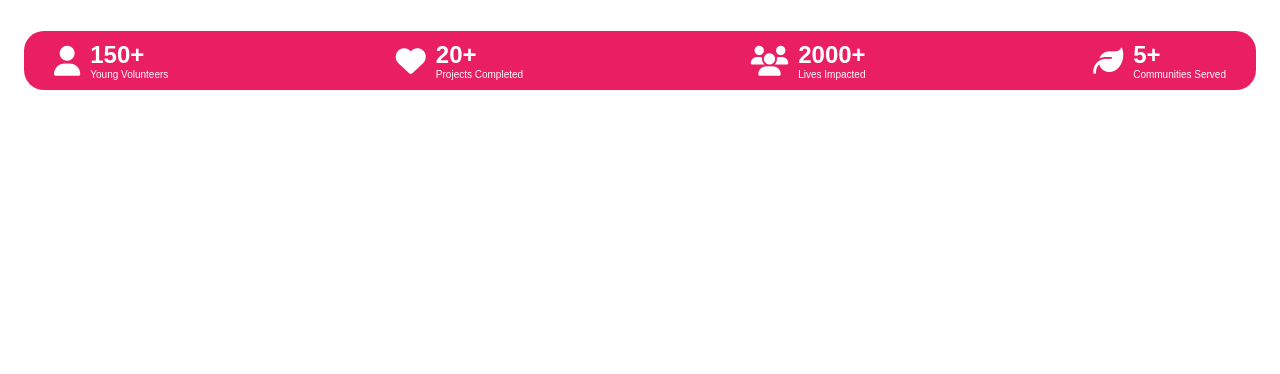
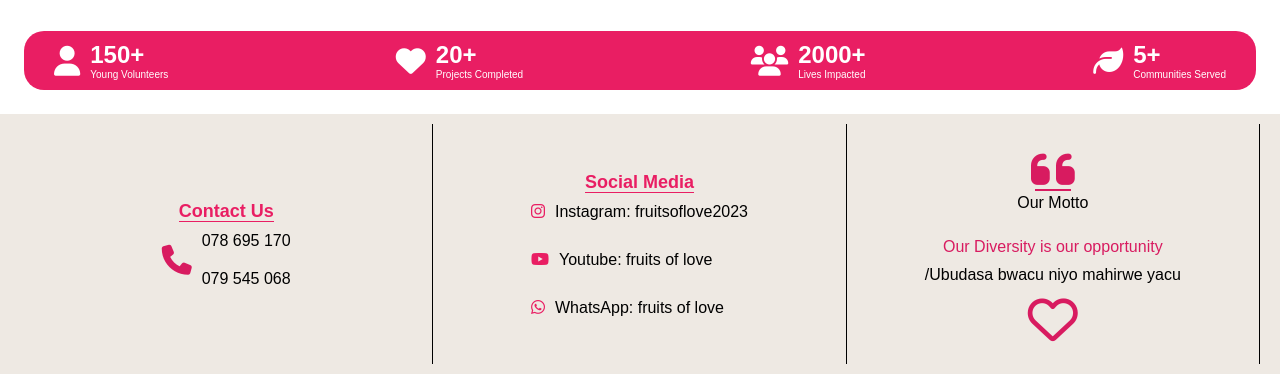
Before and after one commit to mutangana-joseph/fruits_of_love, a plain HTML site: page index.html in a window 1280 px wide. Shown: the part 662-1036 px from the top of the page. Before the commit the page ends 800 px from the top, so only its background shows below. Drawn offline with Linux system fonts and the light colour scheme.

Commit message:
Completed social links section

```diff
--- a/index.html
+++ b/index.html
@@ -206,6 +206,7 @@
         </div>
     </section>
 
+     <!-- statistics Section -->
     <section class="statistics">
         <div class="group">
             <i class="fas fa-user"></i>
@@ -237,6 +238,48 @@
         </div>
 
     </section>
+
+    <!-- Social links Section -->
+     <section class="social-links">
+        <div class="group">
+            <h1>Contact Us</h1>
+            <div class="contacts">
+                <i class="fas fa-phone"></i>
+                <ul>
+                    <a href="tel:078695170">078 695 170</a>
+                    <a href="tel:0795450568">079 545 068</a>
+                </ul>
+            </div>
+        </div>
+
+        <div class="group">
+            <h1>Social Media</h1>
+            <ul>
+                <li><i class="fab fa-instagram"></i><a href="https://www.instgram.com/@fruitsoflove2023">Instagram: fruitsoflove2023</a></li>
+                <li><i class="fab fa-youtube"></i><a href="https://www.youtube.com/@mie">Youtube: fruits of love</a></li>
+                <li><i class="fab fa-whatsapp"></i><a href="https://chat.whatsapp.com/EofLzKWRf026juSEEGPGXr">WhatsApp: fruits of love</a></li>
+            </ul>
+        </div>
+
+        <div class="group" id="g-image">
+            <img src="5.jpeg" alt="" srcset="">
+        </div>
+
+        <div class="motto">
+            <ul>
+                <li id="quote"><i class="fas fa-quote-left"></i></li>
+                <li>Our Motto</li>
+            </ul>
+            <div class="motto-eng">Our Diversity is our opportunity</div>
+
+            <div class="motto-kiny">/Ubudasa bwacu niyo mahirwe yacu</div>
+
+
+            <i class="far fa-heart"></i>
+
+        </div>
+
+     </section>
     <!-- <i class="far fa-circle-check"></i>
     <i class="fas fa-users"></i>
     <i class="fas fa-heart"></i>
--- a/style.css
+++ b/style.css
@@ -418,7 +418,7 @@ a{
         sans-serif;;
 }
 
-.hero .motto ul{
+.hero .motto ul, .social-links .motto ul{
     margin-bottom: 1rem;
     position: relative;
     display: flex;
@@ -426,11 +426,12 @@ a{
     justify-content: center;
     align-items: center;
     text-align: center;
+    white-space: nowrap;
 }
 
 
 
-.hero .motto ul::after {
+.hero .motto ul::after , .social-links .motto ul:after{
     content: '';
     position: absolute;
     width: 50%;
@@ -442,17 +443,19 @@ a{
     margin:0 auto;
 }
 
-.hero .motto .motto-eng{
+.hero .motto .motto-eng, .social-links .motto .motto-eng{
     color: var(--secondary-color);
+    white-space: nowrap;
+
 
 }
 
-.hero .motto .motto-kiny{
+.hero .motto .motto-kiny, .social-links .motto .motto-kiny{
     width: 70%;
     text-align: center;
 }
 
-.hero .motto i{
+.hero .motto i, .social-links .motto i{
     font-size: 50px;
     color: var(--secondary-color);
 }
@@ -633,6 +636,89 @@ a{
     white-space: nowrap;
 }
 
+/* social links style */
+
+.social-links{
+    display: grid;
+    grid-template-columns: 1fr 1fr 1fr;
+
+    background-color: rgba(218, 206, 192, 0.452);
+    padding: 10px 20px;
+}
+
+.social-links .group, .social-links .motto{
+    padding: 20px;
+    border-right: 1px solid;
+    display: flex;
+    justify-content: center;
+    align-items: center;
+    gap: 10px;
+    flex-direction: column;
+
+}
+
+.social-links .group .contacts{
+    display: flex;
+    gap: 10px;
+    justify-content: center;
+    align-items: center;
+}
+
+.social-links .group ul{
+    display: flex;
+    gap: 30px;
+    flex-direction: column;
+}
+
+.social-links .group ul li{
+    display: flex;
+    gap: 10px;
+
+}
+
+.social-links .group ul li i{
+    color: var(--primary-color);
+}
+
+.social-links .group .contacts ul{
+    display: flex;
+    gap: 20px;
+    flex-direction: column;
+
+}
+
+.social-links .group h1{
+    color: var(--primary-color);
+    white-space: nowrap;
+    position: relative;
+    font-weight: bolder;
+    font-size: large;
+}
+
+.social-links .group h1::after{
+    content: '';
+    position: absolute;
+    width: 100%;
+    height: 1px;
+    background-color: var(--primary-color);
+    left: 0;
+    bottom: 0;
+}
+
+.social-links .group .contacts i{
+   color: var(--secondary-color);
+   font-size: 30px;
+
+}
+
+
+.social-links #g-image{
+    display: none;
+
+}
+
+
+
 
 
 
@@ -766,5 +852,21 @@ a{
         border-radius: 0 0;
     }
 
+    .social-links{
+        display: grid;
+        grid-template-columns: repeat(1, 1fr);
+
+    }
+
+    .social-links .group{
+        border-bottom: 0.5px solid;
+        border-right: unset;
+
+    }
+
+    .social-links .motto {
+        border: unset;
+    }
+
 
 }
```
